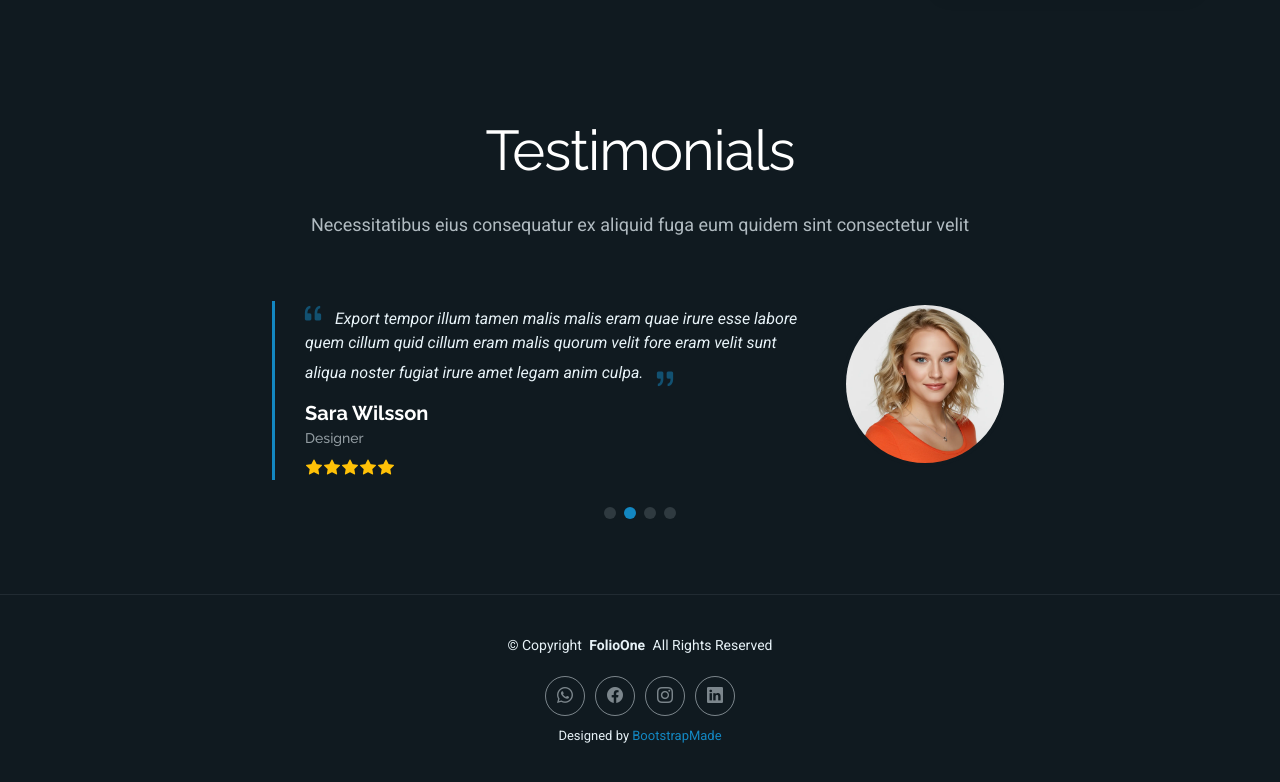
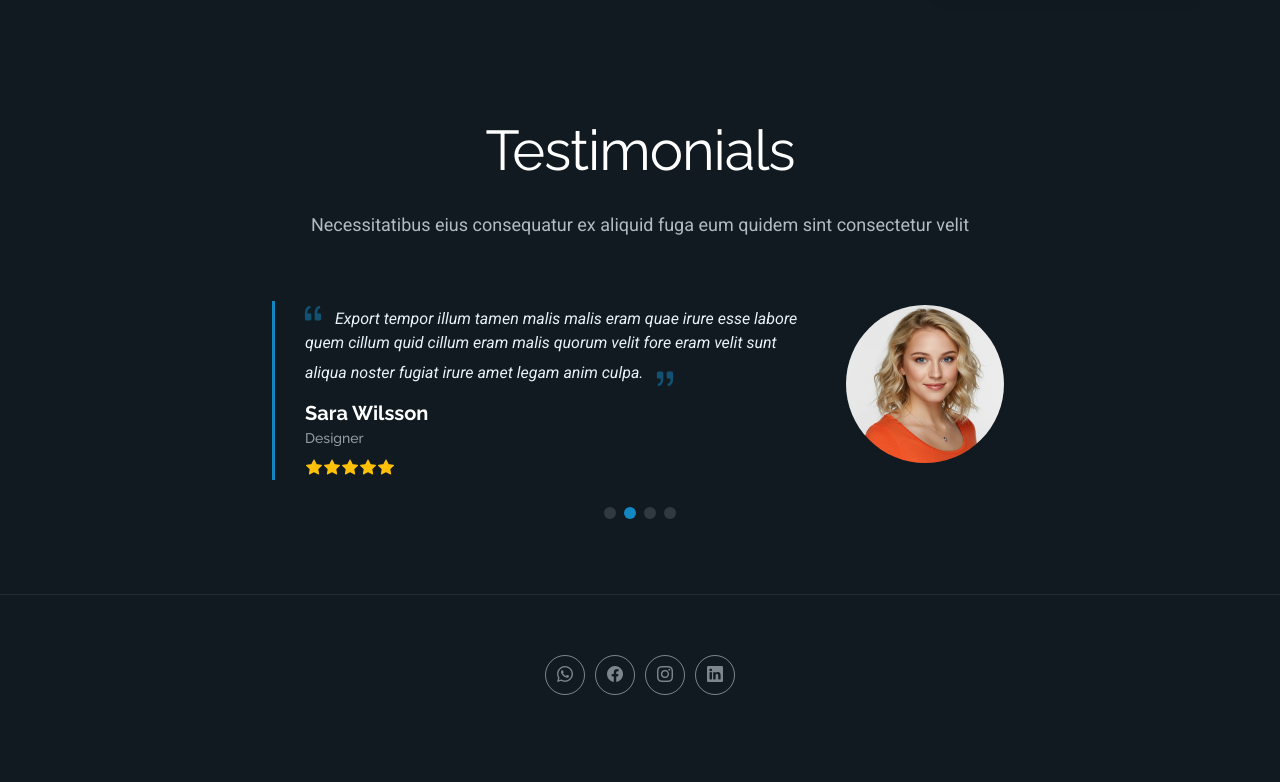
Before and after one commit to Ayman55mahmoud/Myprofile, a plain HTML site: page about.html in a window 1280 px wide. Shown: the part 1840-2622 px from the top of the page. After the commit the page ends 2585 px from the top, so only its background shows below. Drawn offline with Linux system fonts and the light colour scheme.

Commit message:
changes stayle

```diff
--- a/about.html
+++ b/about.html
@@ -363,9 +363,9 @@
   <footer id="footer" class="footer">
 
     <div class="container">
-      <div class="copyright text-center ">
+      <!-- <div class="copyright text-center ">
         <p>© <span>Copyright</span> <strong class="px-1 sitename">FolioOne</strong> <span>All Rights Reserved<br></span></p>
-      </div>
+      </div> -->
       <div class="social-links d-flex justify-content-center">
         <a href="https://wa.me/201014007217"><i class="bi bi-whatsapp"></i></a>
         <a href="https://www.facebook.com/share/1WC4NKNbsZ/"><i class="bi bi-facebook"></i></a>
@@ -377,7 +377,7 @@
         <!-- You can delete the links only if you've purchased the pro version. -->
         <!-- Licensing information: https://bootstrapmade.com/license/ -->
         <!-- Purchase the pro version with working PHP/AJAX contact form: [buy-url] -->
-        Designed by <a href="https://bootstrapmade.com/">BootstrapMade</a>
+        <!-- Designed by <a href="https://bootstrapmade.com/">BootstrapMade</a> -->
       </div>
     </div>
 
```
Also changed, not shown: index.html (+3 -3 lines), portfolio-details.html (+3 -3 lines), portfolio.html (+3 -3 lines), resume.html (+3 -3 lines).
